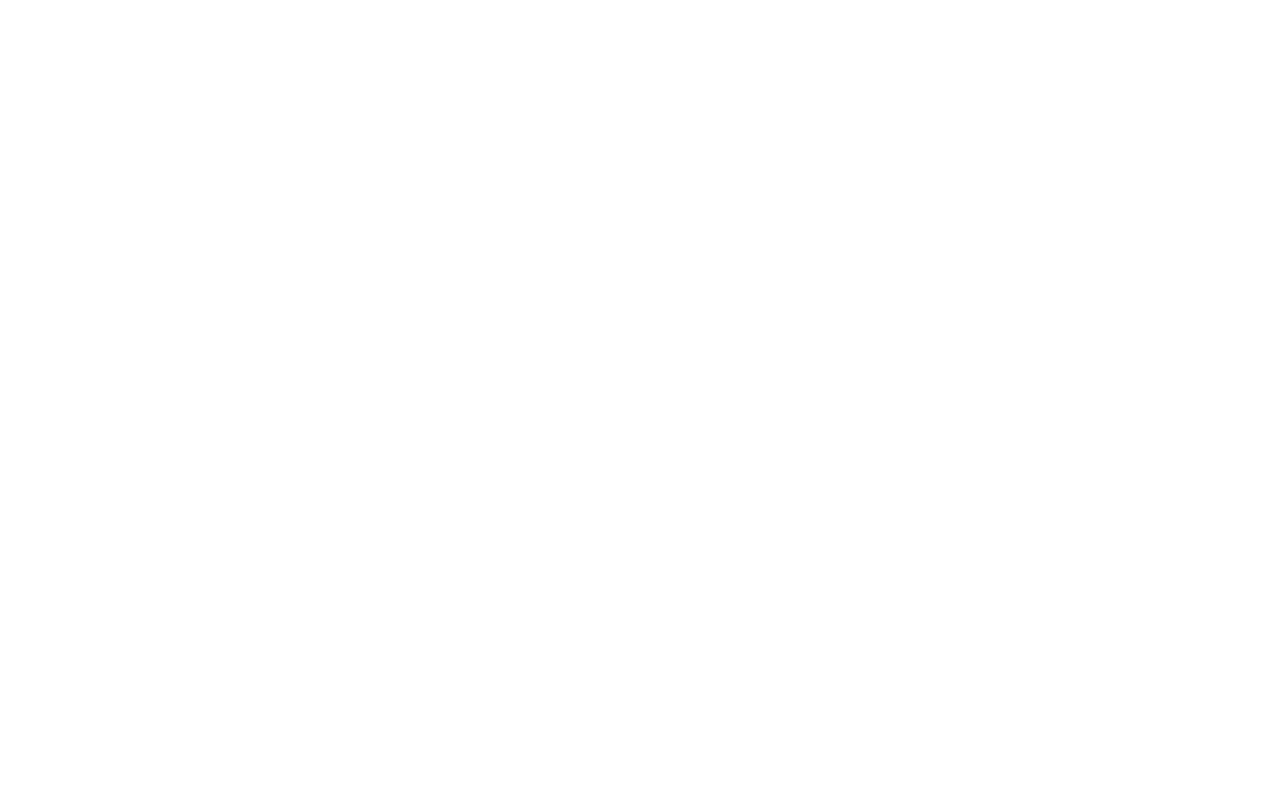
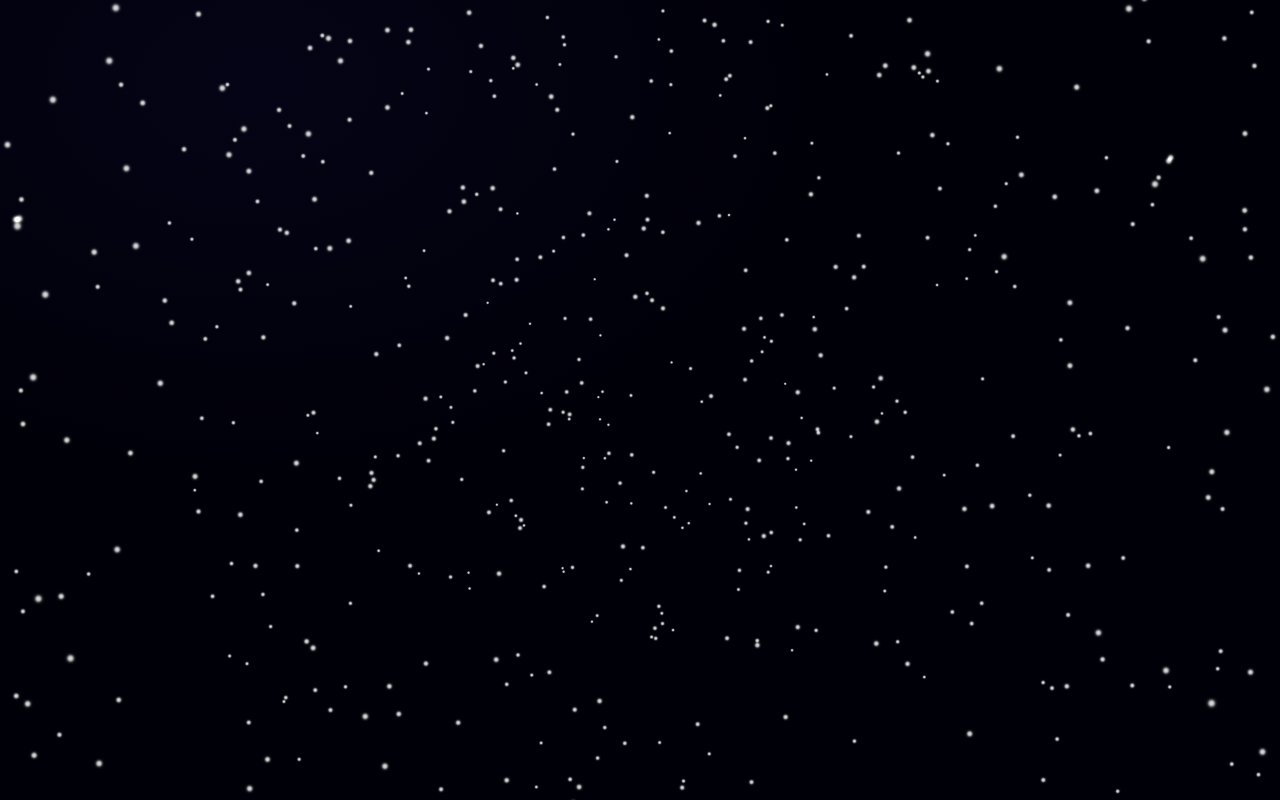
Before and after one commit to TechnoJavBar/astroView, a React (Vite) app: page / in a window 1280 px wide. Built offline with nearby package versions, Linux system fonts and the light colour scheme.

Commit message:
se ha añadido IntroSpace

```diff
--- a/src/App.jsx
+++ b/src/App.jsx
@@ -1,9 +1,11 @@
 import './App.css'
+import { IntroScene } from './components/IntroScene'
 
 function App() {
 
   return (
     <>
+    <IntroScene/>
     </>
   )
 }
```
